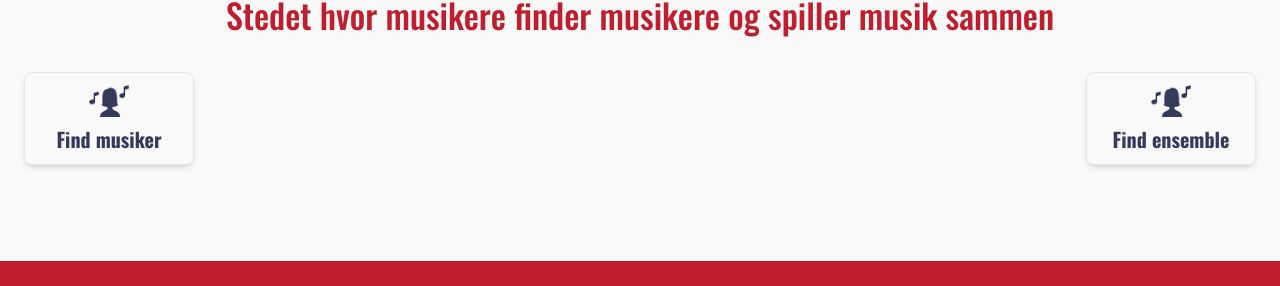
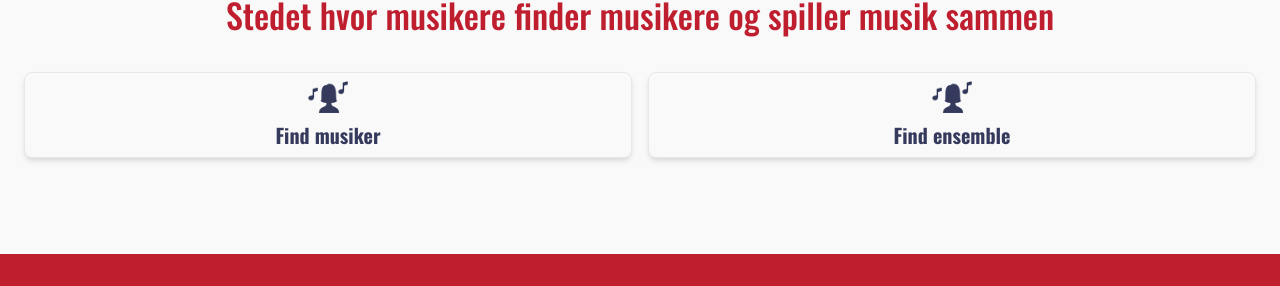
Before and after one commit to AstaCarl/daos-project, a React (Vite) app in the folder frontend/: page / in a window 1280 px wide. Shown: the part 512-798 px from the top of the page. Built offline with nearby package versions, Linux system fonts and the light colour scheme.

Commit message:
Refactor AddInstrumentForm and FindCard components; update Button component for icon support and improve navigation handling

```diff
--- a/frontend/src/components/AddInstrumentForm.tsx
+++ b/frontend/src/components/AddInstrumentForm.tsx
@@ -53,7 +53,7 @@ const handleSubmit = async () => {
 
 
   return (
-    <div className="absolute bg-light-grey h-screen w-screen flex flex-col gap-6 padding">
+    <div className=" bg-light-grey h-screen w-screen flex flex-col gap-6 padding">
       <div>
         <Button
           buttonText="Tilbage"
--- a/frontend/src/components/Find-card.tsx
+++ b/frontend/src/components/Find-card.tsx
@@ -1,29 +1,37 @@
-import Anchor from "./atoms/Anchor";
+import { useNavigate } from "react-router-dom";
+import useAuthStore from "../hooks/store/auth-store";
 import { Button } from "./atoms/Button";
 import Icon from "./atoms/Icon";
-import { Title } from "./atoms/Title";
 
 export default function FindCard() {
+  const { isLoggedIn } = useAuthStore();
+  const navigate = useNavigate();
+
+  const handleButtonClick = () => {
+    if (!isLoggedIn) {
+      alert("Du skal være logget ind for at finde musikere");
+    } else {
+      navigate('/find-musician');
+    }
+  }
+
   return (
-    <div className="flex justify-between pb-[80px] px-2">
-      <div className="border accent-grey shadow-md rounded-lg flex flex-col items-center w-[170px] h-[93px] py-3">
-          <Anchor
-            href="/find-musician"
-            anchorText="Find musiker"
-            variant="iconAnchor"
-          >
-            <Icon variant="musicUserIcon" />
-          </Anchor>
-      </div>
-      <div className="border accent-grey shadow-md rounded-lg flex flex-col items-center w-[170px] h-[93px] py-3">
-      <Anchor
-            href="/find-musician"
-            anchorText="Find ensemble"
-            variant="iconAnchor"
-          >
-            <Icon variant="musicUserIcon" />
-          </Anchor>
-      </div>
+    <div className="flex justify-between gap-4 pb-[80px] px-2">
+      <Button
+        buttonText="Find musiker"
+        variant="iconButton"
+        size="medium"
+        onClick={handleButtonClick}
+      >
+        <Icon variant="musicUserIcon" />
+      </Button>
+      <Button
+        buttonText="Find ensemble"
+        variant="iconButton"
+        size="medium"
+      >
+        <Icon variant="musicUserIcon" />
+      </Button>
     </div>
   );
 }
--- a/frontend/src/components/atoms/Anchor.tsx
+++ b/frontend/src/components/atoms/Anchor.tsx
@@ -22,7 +22,6 @@ export default function Anchor({
   };
   return (
     <Link className={`cursor-pointer  ${variantClasses[variant]}`} to={href}>
-      <div className="w-10 h-10">{children}</div>
       {anchorText}
     </Link>
   );
--- a/frontend/src/components/atoms/Button.tsx
+++ b/frontend/src/components/atoms/Button.tsx
@@ -2,20 +2,22 @@ type ButtonProps = {
   buttonText: string | undefined;
   type?: "button" | "submit" | "reset";
   href?: string;
-  variant: "primary" | "secondary";
+  variant: "primary" | "secondary" | "iconButton";
   size?: "small" | "medium" | "large";
   onClick?: () => void;
+  children?: React.ReactNode;
 };
 
-export function Button({ buttonText, type = "button", href, variant, size="medium", onClick }: ButtonProps) {
+export function Button({ buttonText, type = "button", href, variant, children, size="medium", onClick }: ButtonProps) {
   const variantClasses = {
     primary: "bg-blue text-white",
     secondary: "bg-white text-blue border border-grey w-full",
+    iconButton: "font-display text-blue text-xl font-bold  pb-[8px] flex flex-col items-center justify-center border accent-grey w-full",
   };
 
   const sizeClasses = {
     small: "px-4 py-1 text-sm",
-    medium: "pl-10 pr-10 pt-2 pb-2",
+    medium: "px-6 py-2",
     large: "px-8 py-4 text-lg",
   };
 
@@ -33,6 +35,7 @@ export function Button({ buttonText, type = "button", href, variant, size="mediu
 
   return (
     <button onClick={onClick} className={classes} type={type}>
+      {children && <div className="w-10 h-10">{children}</div>}
       {buttonText}
     </button>
   );
--- a/frontend/src/routes/index.tsx
+++ b/frontend/src/routes/index.tsx
@@ -1,4 +1,4 @@
-import FrontpageHero from "../components/frontpageHero";
+import FrontpageHero from "../components/FrontpageHero";
 
 function Index() {
   return (
--- a/frontend/src/routes/profile.tsx
+++ b/frontend/src/routes/profile.tsx
@@ -119,10 +119,11 @@ export default function profile() {
   };
 
   return (
-    <div className="flex flex-col gap-10 pb-16">
+    <div className="relative z-0 flex flex-col gap-10 pb-16">
       <ProfileHeader />
       <ProfileStatus user={user} />
-      {ensembles.length === 0 && (
+      {!openInstrumentForm &&
+      ensembles.length === 0 && (
         <ActionCard
           buttonTextCreate="Opret nyt ensemble"
           buttonTextRegister="Registrer i ensemble"
@@ -143,12 +144,14 @@ export default function profile() {
           onClickRegister={handleOpenRegisterEnsembleForm}
         />
       )}
+      <div className="absolute z-10">
       {openInstrumentForm && (
         <AddInstrumentForm
           instruments={instruments}
           handleOpenInstrumentForm={handleOpenInstrumentForm}
         />
       )}
+      </div>
 
       {openCreateEnsembleForm && (
         <CreateEmsembleForm
@@ -171,7 +174,8 @@ export default function profile() {
             onOpenRegisterEnsembleForm={handleOpenRegisterEnsembleForm}
           />
         )}
-      {instruments.length > 0 && (
+      {!openInstrumentForm &&
+      instruments.length > 0 && (
         <MyInstruments
           instruments={instruments}
           handleOpenInstrumentForm={handleOpenInstrumentForm}
```
